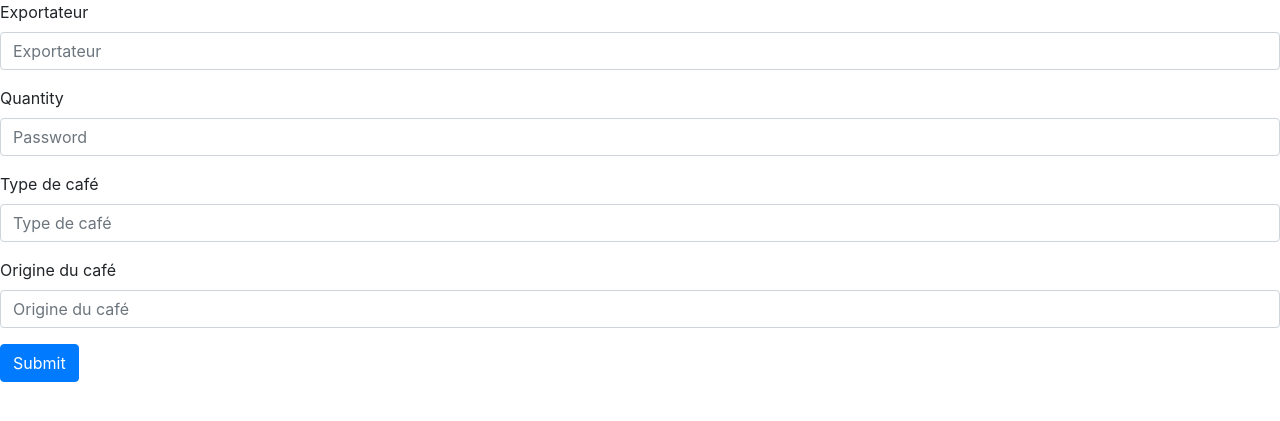
After one commit to zlezero/24h2019Web, a PHP site: page /command_form.php in a window 1280 px wide. The commit adds this page. Shown: the top 421 px of the page. Run offline with PHP 8.4, Linux system fonts and the light colour scheme; a user stored in the database is signed in; some libraries are stand-ins or nearby versions.

Commit message:
problème commande

```diff
--- a/add_cafe.php
+++ b/add_cafe.php
@@ -2,7 +2,7 @@
 
 require_once('include/include.php');
 
-if (estConnecte()) {
+if (!estConnecte()) {
 	header("Location: index.php");
 	exit;
 }
--- a/ajout_cafe.php
+++ b/ajout_cafe.php
@@ -1,6 +1,6 @@
 <?php
 
-if (estConnecte()) {
+if (!estConnecte()) {
 	header("Location: index.php");
 	exit;
 }
--- /dev/null
+++ b/command_form.php
@@ -0,0 +1,32 @@
+<?php
+
+require_once('include/include.php');
+
+if (!estConnecte()) {
+	header("Location: index.php");
+	exit;
+}
+
+
+
+?>
+
+<form action="add_command.php" method="POST">
+  <div class="form-group">
+    <label for="exportateur">Exportateur</label>
+    <input type="text" class="form-control" name="exportateur" placeholder="Exportateur" required>
+  </div>
+  <div class="form-group">
+    <label for="quantity">Quantity</label>
+    <input type="number" class="form-control" name="quantity" placeholder="Password" required>
+  </div>
+  <div class="form-group">
+    <label for="type">Type de café</label>
+    <input type="text" class="form-control" name="type" placeholder="Type de café" required>
+  </div>
+  <div class="form-group">
+    <label for="origine">Origine du café</label>
+    <input type="text" class="form-control" name="origine" placeholder="Origine du café" required>
+  </div>
+  <button type="submit" class="btn btn-primary">Submit</button>
+</form>
--- a/include/conf.php
+++ b/include/conf.php
@@ -1,9 +1,9 @@
 <?php
 
-$bddConn = new BDDApi("localhost", "EquipeVelizy2", "user1", "user1");
+$bddConn = new BDDApi("localhost", "EquipeVelizy2", "root", "");
 session_start();
 /*
-$bddConn = new BDDApi("localhost", "EquipeVelizy2", "root", "");
+$bddConn = new BDDApi("localhost", "EquipeVelizy2", "user1", "user1");
 session_start();
 */
 
```
Also changed, not shown: add_command.php (added, +60 -0 lines).
